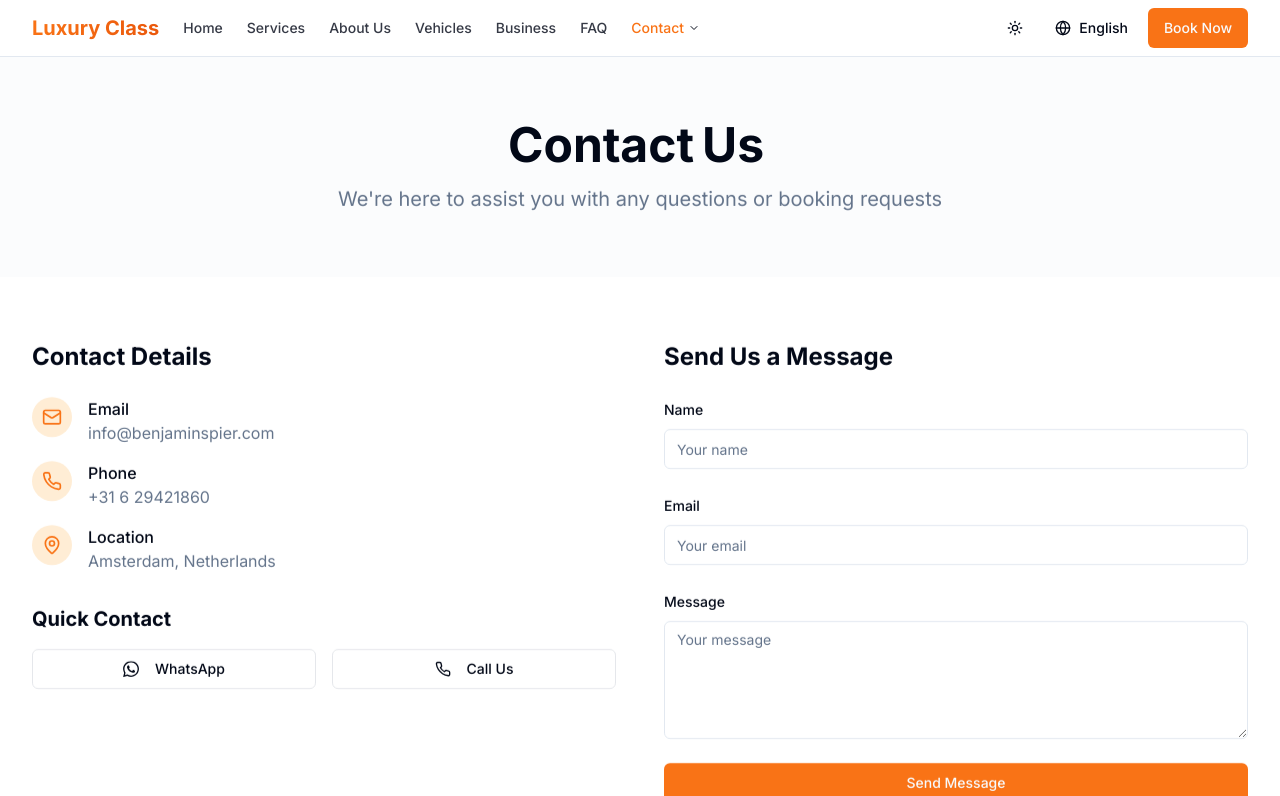
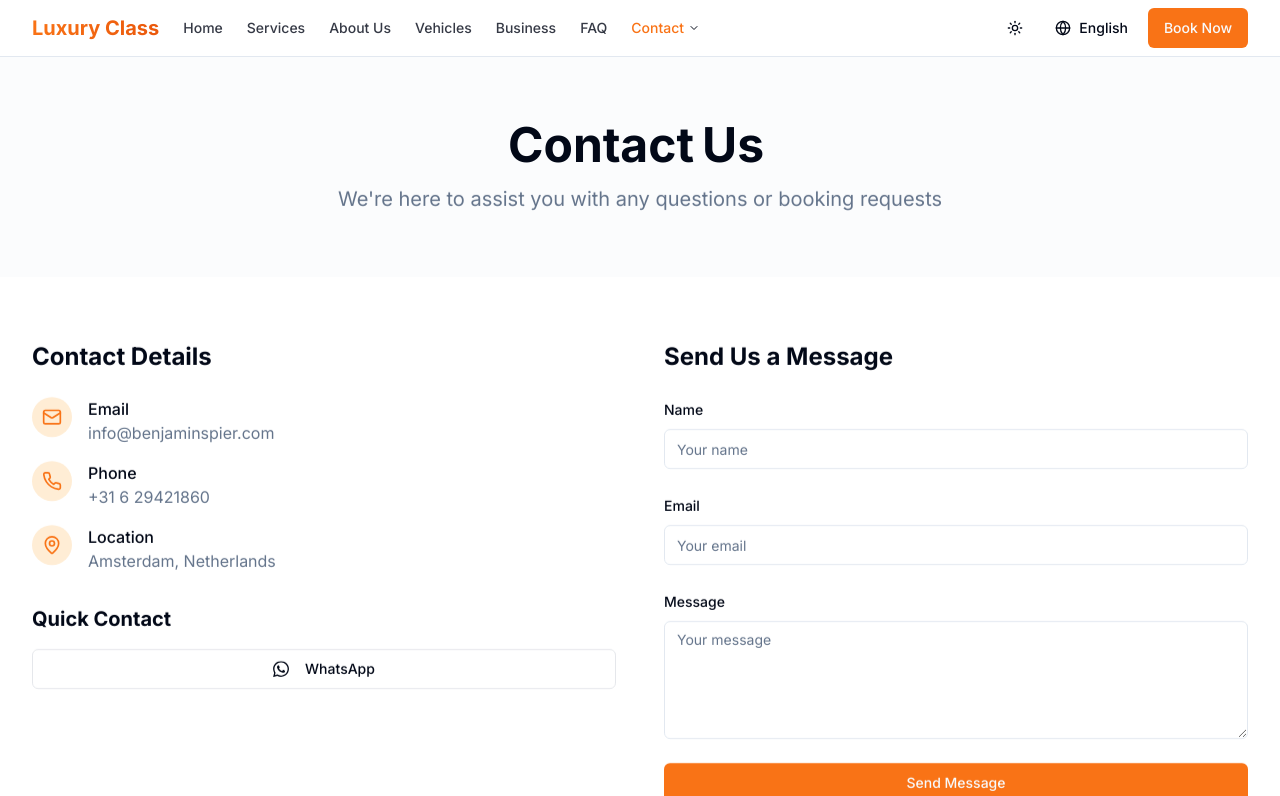
Before and after one commit to hakanb05/Luxury-Class, a Next.js app: page /contact in a window 1280 px wide. Shown: the top 796 px of the page. Built offline with nearby package versions, Linux system fonts and the light colour scheme.

Commit message:
Resolved the issue around buttons within the contact page

```diff
--- a/app/contact/page.tsx
+++ b/app/contact/page.tsx
@@ -114,7 +114,7 @@ export default function ContactPage() {
 
               <div>
                 <h3 className="text-xl font-bold mb-4">{language === "nl" ? "Snel Contact" : "Quick Contact"}</h3>
-                <div className="grid grid-cols-1 sm:grid-cols-2 gap-4">
+                <div className="grid grid-cols-1 sm:grid-cols-1 gap-4">
                 <Button
                       variant="outline"
                       className="w-full border border-gray-200 hover:bg-gray-50 dark:border-white dark:text-white dark:hover:bg-gray-800"
@@ -142,7 +142,7 @@ export default function ContactPage() {
                   </Button>
                   <Button
                         variant="outline"
-                    className="w-full border border-gray-200 hover:bg-gray-50 dark:border-white dark:text-white dark:hover:bg-gray-800 hidden sm:flex"
+                        className="w-full border border-gray-200 hover:bg-gray-50 dark:border-white dark:text-white dark:hover:bg-gray-800 flex sm:hidden"
                         asChild
                       >
                     <a href="tel:+31629421860">
--- a/components/layout/header.tsx
+++ b/components/layout/header.tsx
@@ -65,7 +65,7 @@ export function Header() {
                         href={item.href}
                         className={cn(
                           "transition-colors hover:text-foreground/80",
-                          pathname === item.href ? "text-orange-500 dark:text-orange-400" : "text-foreground/80",
+                          pathname === item.href ? "text-orange-500 dark:text-red-500" : "text-foreground/80",
                         )}
                       >
                         {item.name}
@@ -95,7 +95,7 @@ export function Header() {
                     href={item.href}
                     className={cn(
                       "transition-colors hover:text-foreground/80",
-                      pathname === item.href ? "text-orange-500 dark:text-orange-400" : "text-foreground/80",
+                      pathname === item.href ? "text-orange-500 dark:text-red-500" : "text-foreground/80",
                     )}
                   >
                     {item.name}
@@ -144,7 +144,7 @@ export function Header() {
                   href={item.href}
                   className={cn(
                     "flex w-full items-center rounded-md p-2 text-sm font-medium hover:underline",
-                    pathname === item.href ? "text-orange-500 dark:text-orange-400" : "text-foreground",
+                    pathname === item.href ? "text-orange-500 dark:text-red-500" : "text-foreground",
                   )}
                   onClick={() => setIsOpen(false)}
                 >
@@ -155,7 +155,7 @@ export function Header() {
                 href="/book"
                 className={cn(
                   "flex w-full items-center rounded-md p-2 text-sm font-medium hover:underline",
-                  pathname === "/book" ? "text-orange-500 dark:text-orange-400" : "text-foreground",
+                  pathname === "/book" ? "text-orange-500 dark:text-red-500" : "text-foreground",
                 )}
                 onClick={() => setIsOpen(false)}
               >
```
Lines whose indentation alone changed are shown as unchanged.
